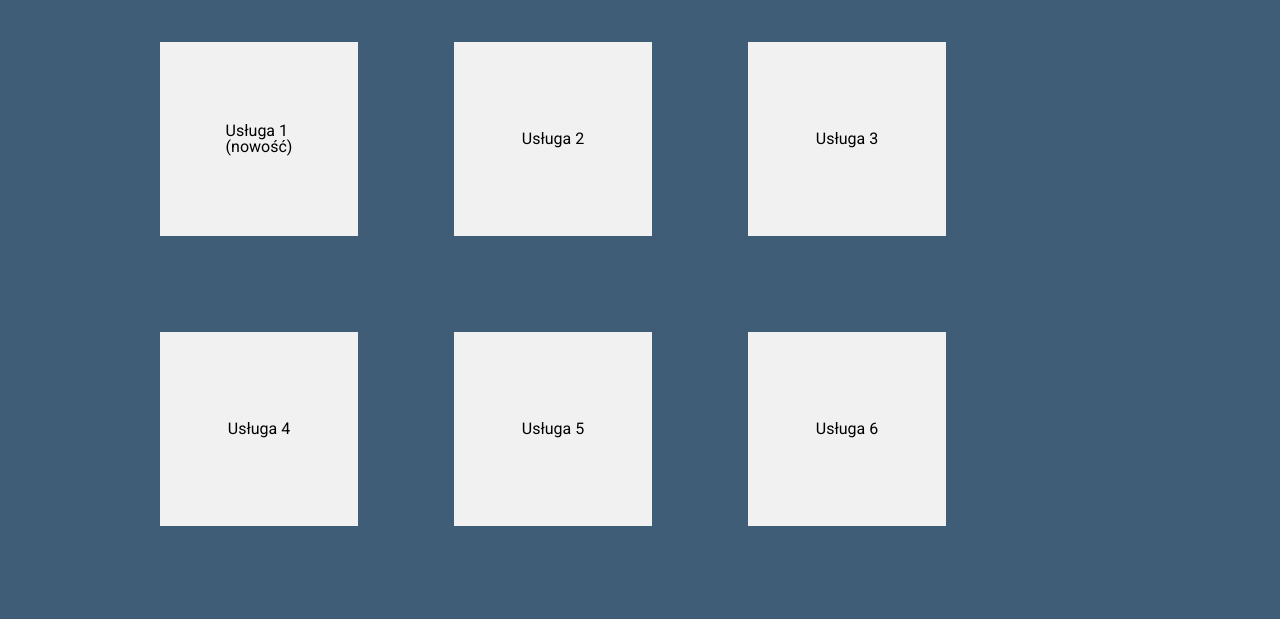
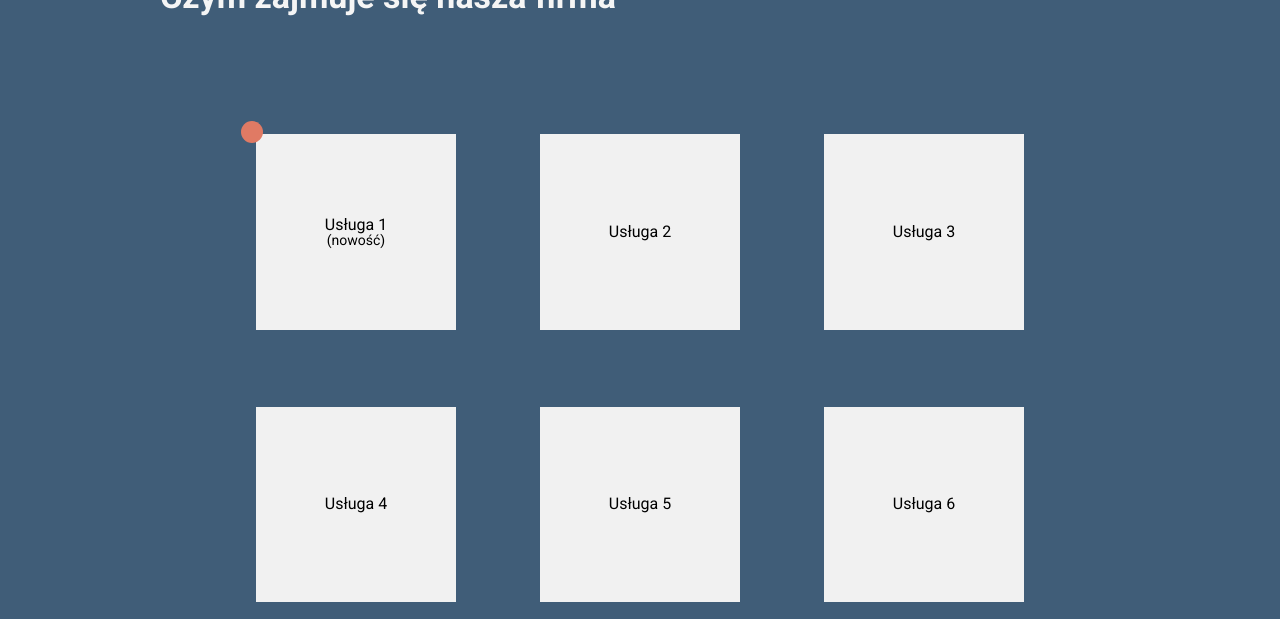
Before and after one commit to m-okulicz-kozaryn/05_Projekt-zaliczeniowy_1, a plain HTML site: page index.html in a window 1280 px wide. Shown: the part 1401-2020 px from the top of the page. Drawn offline with Linux system fonts and the light colour scheme.

Commit message:
HTML/CSS_Projekt zaliczeniowy 1

```diff
--- a/index.html
+++ b/index.html
@@ -12,19 +12,21 @@
       href="https://fonts.googleapis.com/css2?family=Roboto:wght@400;700&display=swap"
       rel="stylesheet"
     />
-        <script src="https://kit.fontawesome.com/ee3feea411.js" crossorigin="anonymous"></script>
+    <script
+      src="https://kit.fontawesome.com/ee3feea411.js"
+      crossorigin="anonymous"
+    ></script>
     <title>Projekt zaliczeniowy 1</title>
   </head>
   <body>
     <nav>
       <div class="container">
         <a class="company-branding" href="index.html">moja firma</a>
-
         <div class="nav-links">
           <a href="#about-us">o nas</a>
           <a href="#services">oferta</a>
           <a class="disabled_link" href="#footer">kontakt</a>
-    <!--Make it visible while finishing navigation task -->
+          <!--Make it visible while finishing your navigation task -->
         </div>
       </div>
     </nav>
@@ -36,7 +38,7 @@
               <h1>Nasza firma oferuje najwyższej jakości produkty</h1>
             </header>
             <p>Nie wierz nam na słowo - sprawdź!</p>
-        <button><a href="#services">Oferta<a></button>
+            <a href="#services"> <button>Oferta</button></a>
           </div>
         </div>
       </div>
@@ -45,28 +47,28 @@
       <div class="container">
         <h1>Nasi specjaliści</h1>
         <div class="person">
-                <div class="pic_one">
-                    </div>
+          <div class="pic_one"></div>
           <div class="person_details">
             <h3>Imię i nazwisko [dział]</h3>
-            <p> Lorem ipsum dolor sit amet, consectetur adipiscing elit.
-                Morbi vel massa et lacus egestas cursus a non magna. Fusce scelerisque
-                blandit nunc, id malesuada ex lobortis a. Integer felis nisi, tempor
-                elementum lorem in, varius pellentesque ligula. Duis efficitur lacinia enim,
-                non tincidunt libero ultrices in.
+            <p>
+              Lorem ipsum dolor sit amet, consectetur adipiscing elit. Morbi vel
+              massa et lacus egestas cursus a non magna. Fusce scelerisque
+              blandit nunc, id malesuada ex lobortis a. Integer felis nisi,
+              tempor elementum lorem in, varius pellentesque ligula. Duis
+              efficitur lacinia enim, non tincidunt libero ultrices in.
             </p>
           </div>
         </div>
         <div class="person">
-            <div class="pic_two">
-            </div>
+          <div class="pic_two"></div>
           <div class="person_details">
             <h3>Imię i nazwisko [dział]</h3>
-        <p> Lorem ipsum dolor sit amet, consectetur adipiscing elit.
-            Morbi vel massa et lacus egestas cursus a non magna. Fusce scelerisque
-            blandit nunc, id malesuada ex lobortis a. Integer felis nisi, tempor
-            elementum lorem in, varius pellentesque ligula. Duis efficitur lacinia enim,
-            non tincidunt libero ultrices in.
+            <p>
+              Lorem ipsum dolor sit amet, consectetur adipiscing elit. Morbi vel
+              massa et lacus egestas cursus a non magna. Fusce scelerisque
+              blandit nunc, id malesuada ex lobortis a. Integer felis nisi,
+              tempor elementum lorem in, varius pellentesque ligula. Duis
+              efficitur lacinia enim, non tincidunt libero ultrices in.
             </p>
           </div>
         </div>
@@ -76,32 +78,24 @@
       <div class="container">
         <h1>Czym zajmuje się nasza firma</h1>
         <div class="service-details">
+          <div class="ellipse"></div>
           <div class="service-box">
             Usługa 1
-                <br>
-                (nowość)
+            <div class="new_service">(nowość)</div>
           </div>
-            <div class="service-box">
-                Usługa 2
-            </div>
-            <div class="service-box">
-                Usługa 3
-            </div>
-            <div class="service-box">
-                Usługa 4
-            </div>
-            <div class="service-box">
-                Usługa 5
-            </div>
-            <div class="service-box">
-                Usługa 6
-            </div>
+          <div class="service-box">Usługa 2</div>
+          <div class="service-box">Usługa 3</div>
+          <div class="service-box">Usługa 4</div>
+          <div class="service-box">Usługa 5</div>
+          <div class="service-box">Usługa 6</div>
         </div>
       </div>
     </section>
     <footer id="footer">
       <div class="container">
-            <a class="company-branding" href="index.html">Nazwa firmy- wszelkie prawa zastrzeżone, 2019</a>
+        <a class="company-branding" href="index.html"
+          >Nazwa firmy - wszelkie prawa zastrzeżone, 2019
+        </a>
         <div class="footer-icons">
           <i class="fa-brands fa-facebook-square"></i>
           <i class="fa-brands fa-instagram"></i>
--- a/style.css
+++ b/style.css
@@ -1,5 +1,6 @@
 body {
   font-family: Roboto, sans-serif;
+  scroll-behavior: smooth;
 }
 .container {
   max-width: 960px;
@@ -8,6 +9,8 @@ body {
 h1 {
   font-size: 34px;
   font-weight: 700;
+  height: 80px;
+  width: 500px;
   padding-top: 30px;
   padding-bottom: 30px;
 }
@@ -94,13 +97,11 @@ footer a:hover {
   width: 164px;
   height: 40.74px;
   font-size: 18px;
+  transition: 1s all;
 }
 button:hover {
   background-color: whitesmoke;
-}
-button a:hover {
   color: black;
-  transition: 0.5s all;
   transform: scale(1.1);
 }
 .about us {
@@ -161,6 +162,17 @@ about us .container {
 .services {
   background-color: #405d78;
 }
+.ellipse {
+  background-color: #e07a64;
+  height: 22px;
+  width: 22px;
+  border-radius: 50%;
+  display: flex;
+
+  position: absolute;
+  margin-left: -15px;
+  margin-top: -13px;
+}
 .services h1 {
   margin-bottom: 45px;
   color: whitesmoke;
@@ -168,19 +180,32 @@ about us .container {
 .service-details {
   display: flex;
   flex-wrap: wrap;
+  justify-content: space-between;
+  padding: 0 10%;
 }
 .service-box {
   display: flex;
   justify-content: center;
   align-items: center;
+  flex-direction: column;
+  /*position: ;*/
   width: 198px;
   height: 193.78px;
-  margin-right: 10%;
   margin-bottom: 10%;
   background-color: #f1f1f1;
   filter: drop-shadow(0px 4px 4px) rgba(0, 0, 0, 0.25);
+  transition: 0.5s all;
+  outline: 1px solid transparent;
+  border: 1px solid transparent;
+}
+.new_service {
+  display: flex;
+  justify-content: center;
+  align-items: center;
+  font-size: 14px;
 }
 .service-box:hover {
-  transition: 0.5s all;
   transform: scale(1.1);
+  border: 1px solid rgb(232, 33, 33);
+  outline: 1px solid rgb(97, 178, 206);
 }
```
Lines whose indentation alone changed are shown as unchanged.
